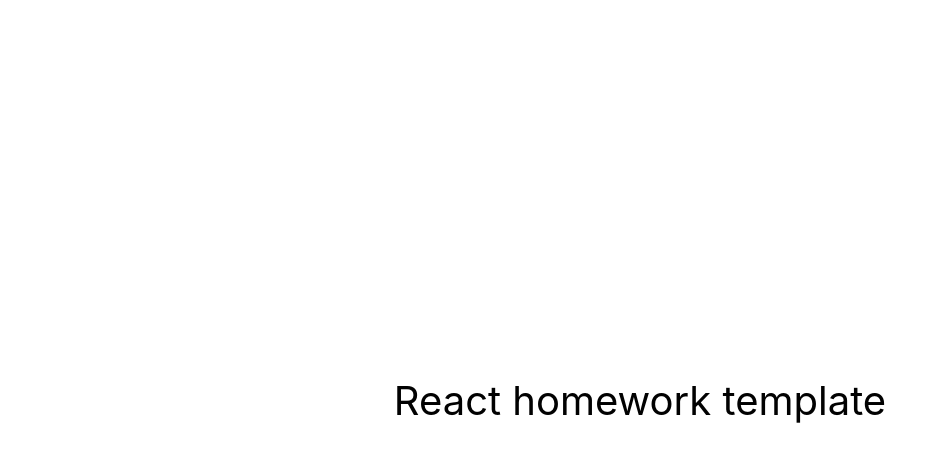
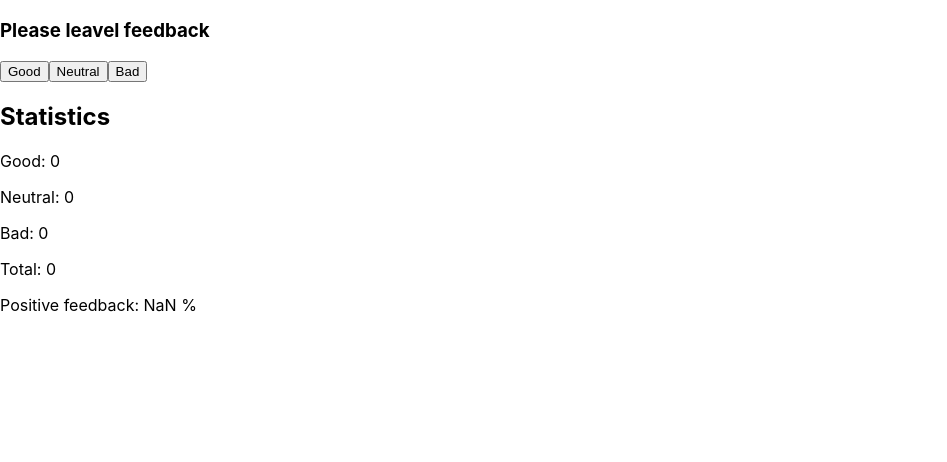
Before and after one commit to YuliaPysarenko/goit-react-hw-02-feedback, a React (Create React App) app: page / in a window 1280 px wide. Shown: the top 462 px of the page, without its empty margins (0-947 px from the left). Built offline with nearby package versions, Linux system fonts and the light colour scheme.

Commit message:
homeWork

```diff
--- a/package.json
+++ b/package.json
@@ -9,7 +9,7 @@
     "@testing-library/user-event": "^13.5.0",
     "react": "^18.1.0",
     "react-dom": "^18.1.0",
-    "react-scripts": "5.0.1",
+    "react-scripts": "^5.0.1",
     "web-vitals": "^2.1.3"
   },
   "scripts": {
--- a/src/components/App.jsx
+++ b/src/components/App.jsx
@@ -1,6 +1,84 @@
-export const App = () => {
-  return (
-    <div
+
+import  React, { Component } from "react";
+import Statistics from "./Statistics";
+import FeedbackOptions from "./FeedbackOptions";
+import Section from "./Section";
+import buttonJson from "../json/button.json"
+
+
+class App extends Component {
+   // static defaultProps = {};
+  // static propTypes = {};
+  state = {
+    good: 0,
+    neutral: 0,
+    bad: 0,
+  }
+
+  buttonClickGood = () => {
+    this.setState(preClick => ({
+      good: preClick.good + 1,
+    }))
+  }
+
+  buttonClickNeutral = () => {
+    this.setState(preClick => ({
+      neutral: preClick.neutral + 1,
+    }))
+  }
+
+  buttonClickBad = () => {
+    this.setState(preClick => ({
+      bad: preClick.bad + 1,
+    }))
+  }
+
+  // buttonClick = () => {
+  //   this.setState(preClick => ({
+  //     good: preClick.good + 1,
+  //   }))
+  //   this.setState(preClick => ({
+  //     neutral: preClick.neutral + 1,
+  //   }))
+  //   this.setState(preClick => ({
+  //     bad: preClick.bad + 1,
+  //   }))
+  // }
+
+  buttonClick = () => {
+    this.buttonClickGood()
+    this.buttonClickNeutral()
+    this.buttonClickBad()
+   }
+
+  // buttonClick = (index) => {
+  //    this.setState(preClick => ({
+  //     good: index,
+  //     neutral: index,
+  //     bad: index,
+  //   }))
+  // }
+
+
+  // buttonOnClick = () => {
+  //   this.setState({
+  //     good: this.buttonClickGood,
+  //     neutral: this.buttonClickNeutral,
+  //     bad: this.buttonClickBad,
+  //   })
+  // }
+
+  render() {
+    const { good } = this.state;
+    const { neutral } = this.state;
+    const { bad } = this.state;
+
+
+    const countTotalFeedback = good + neutral + bad;
+    const countPositiveFeedbackPercentage = Math.round(good / countTotalFeedback * 100);
+
+    return <section>
+         {/* <div
     style={{
       height: '100vh',
       display: 'flex',
@@ -9,8 +87,31 @@
       fontSize: 40,
       color: '#010101'
     }}
-    >
-      React homework template
-    </div>
-  );
-};
+  ></div> */}
+
+
+      <Section title=""/>
+
+      {/* <FeedbackOptions
+        buttonGood={this.buttonClickGood}
+        buttonNeutral={this.buttonClickNeutral}
+        buttonBad={this.buttonClickBad} /> */}
+
+   <FeedbackOptions
+        options={ buttonJson}
+        onLeaveFeedback={this.buttonClick} />
+
+
+      <Statistics
+        good={good}
+        neutral={neutral}
+        bad={bad}
+        total={countTotalFeedback}
+        positivePercentage={countPositiveFeedbackPercentage}
+      />
+    </section>
+
+  }
+}
+
+export default App;
--- /dev/null
+++ b/src/components/FeedbackOptions/FeedbackOptions.jsx
@@ -0,0 +1,57 @@
+import React from "react";
+
+// const FeedbackOptions = ({ onLeaveFeedback}) => {
+//     return <div>
+//         <h1>Please leavel feedback</h1>
+//         <div>
+//         <button type="button" className="" onClick={onLeaveFeedback}>Good</button>
+//         <button type="button" className="" onClick={onLeaveFeedback}>Neutral</button>
+//         <button type="button" className="" onClick={onLeaveFeedback}>Bad</button>
+//         </div>
+//     </div>
+// }
+const FeedbackOptions = ({options, onLeaveFeedback}) => {
+    return <section>
+        <h1>Please leavel feedback</h1>
+        {options.map(({ id, name }) => {
+            return <button key={id}
+                type="button"
+                name= {name}
+                className=""
+                onClick={onLeaveFeedback}
+            >{name}</button>
+        })}
+   </section>
+}
+
+
+// const FeedbackOptions = ({ buttonGood, buttonNeutral, buttonBad }) => {
+//     return <div>
+//         <h1>Please leavel feedback</h1>
+//         <div>
+//             <button type="button" className="" onClick={buttonGood}>Good</button>
+//             <button type="button" className="" onClick={buttonNeutral}>Neutral</button>
+//             <button type="button" className="" onClick={buttonBad}>Bad</button>
+//         </div>
+//     </div>
+// }
+
+
+// const FeedbackOptions = ({options, onLeaveFeedback}) => {
+
+//     return <div>
+//         <h1>Please leavel feedback</h1>
+//         <div>
+//             {options.map(({id,name}, index) => {
+//                 <button key={id}
+//                     className=""
+//                     onClick={onLeaveFeedback(index)}
+//                 >
+//                    {name}
+//                </button>
+//             })}
+//         </div>
+//     </div>
+// }
+
+export default FeedbackOptions;
--- /dev/null
+++ b/src/components/FeedbackOptions/index.js
@@ -0,0 +1 @@
+export { default } from './FeedbackOptions';
--- /dev/null
+++ b/src/components/Section/Section.jsx
@@ -0,0 +1,32 @@
+import React from "react";
+
+// const Section = ({title}) => {
+//     return (<section>
+//         <h1>{title}</h1>
+//         <div></div>
+//     </section>);
+// }
+
+// import Statistics from "components/Statistics";
+// import FeedbackOptions from "components/FeedbackOptions";
+// const Section = () => {
+//     return (<section>
+//         <FeedbackOptions />
+//         <Statistics />
+//     </section>);
+// }
+
+
+const Section = ({buttonGood, buttonNeutral, buttonBad}) => {
+    return (<section>
+        {/* <div>
+        <h1>Please leavel feedback</h1>
+        <div>
+        <button type="button" className="" onClick={buttonGood}>Good</button>
+        <button type="button" className="" onClick={buttonNeutral}>Neutral</button>
+        <button type="button" className="" onClick={buttonBad}>Bad</button>
+        </div>
+    </div> */}
+    </section>);
+}
+export default Section;
--- /dev/null
+++ b/src/components/Section/index.js
@@ -0,0 +1 @@
+export { default } from './Section';
--- /dev/null
+++ b/src/components/Statistics/Statistics.jsx
@@ -0,0 +1,17 @@
+import React from "react";
+
+const Statistics = ({ good, neutral, bad,total, positivePercentage}) => {
+      return <div>
+          <h1>Statistics</h1>
+          <div>
+          <p>Good: {good}</p>
+          <p>Neutral: {neutral}</p>
+          <p>Bad: {bad}</p>
+          <p>Total: {total}</p>
+          <p>Positive feedback: {positivePercentage} %</p>
+          </div>
+
+         </div>
+}
+
+export default Statistics;
--- /dev/null
+++ b/src/components/Statistics/index.js
@@ -0,0 +1 @@
+export { default } from './Statistics';
--- a/src/index.js
+++ b/src/index.js
@@ -1,10 +1,12 @@
 import React from 'react';
 import ReactDOM from 'react-dom/client';
-import { App } from 'components/App';
+// import { App } from 'components/App';
+ import App from 'components/App';
 import './index.css';
 
 ReactDOM.createRoot(document.getElementById('root')).render(
   <React.StrictMode>
     <App />
+
   </React.StrictMode>
 );
--- /dev/null
+++ b/src/json/button.json
@@ -0,0 +1,5 @@
+[
+  { "id": 1, "name": "Good" },
+  { "id": 2, "name": "Neutral" },
+  { "id": 3, "name": "Bad" }
+]
```
Also changed, not shown: 1 other file (tests, documents, lock files or other folders). Lines whose indentation alone changed are shown as unchanged.
